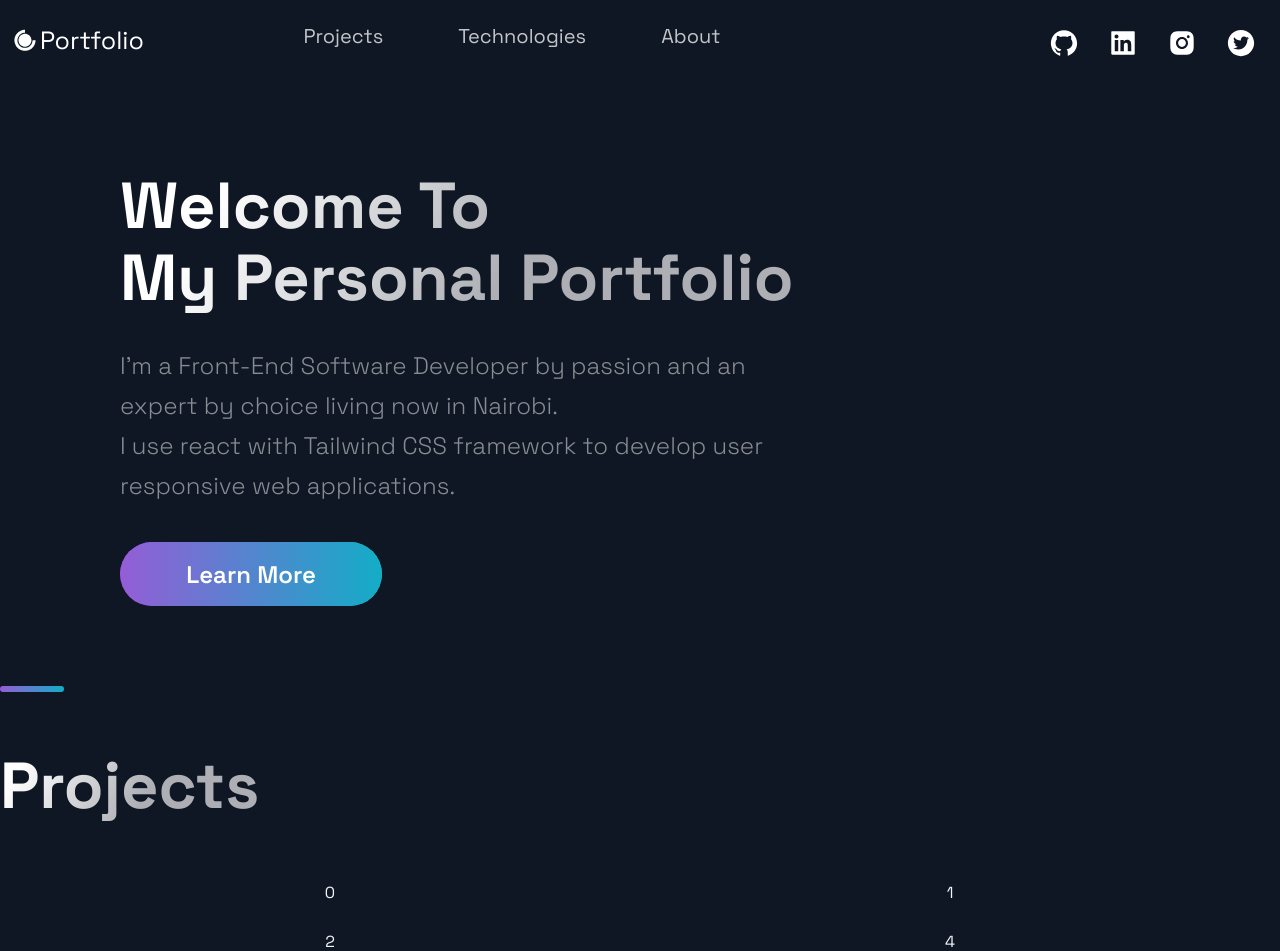
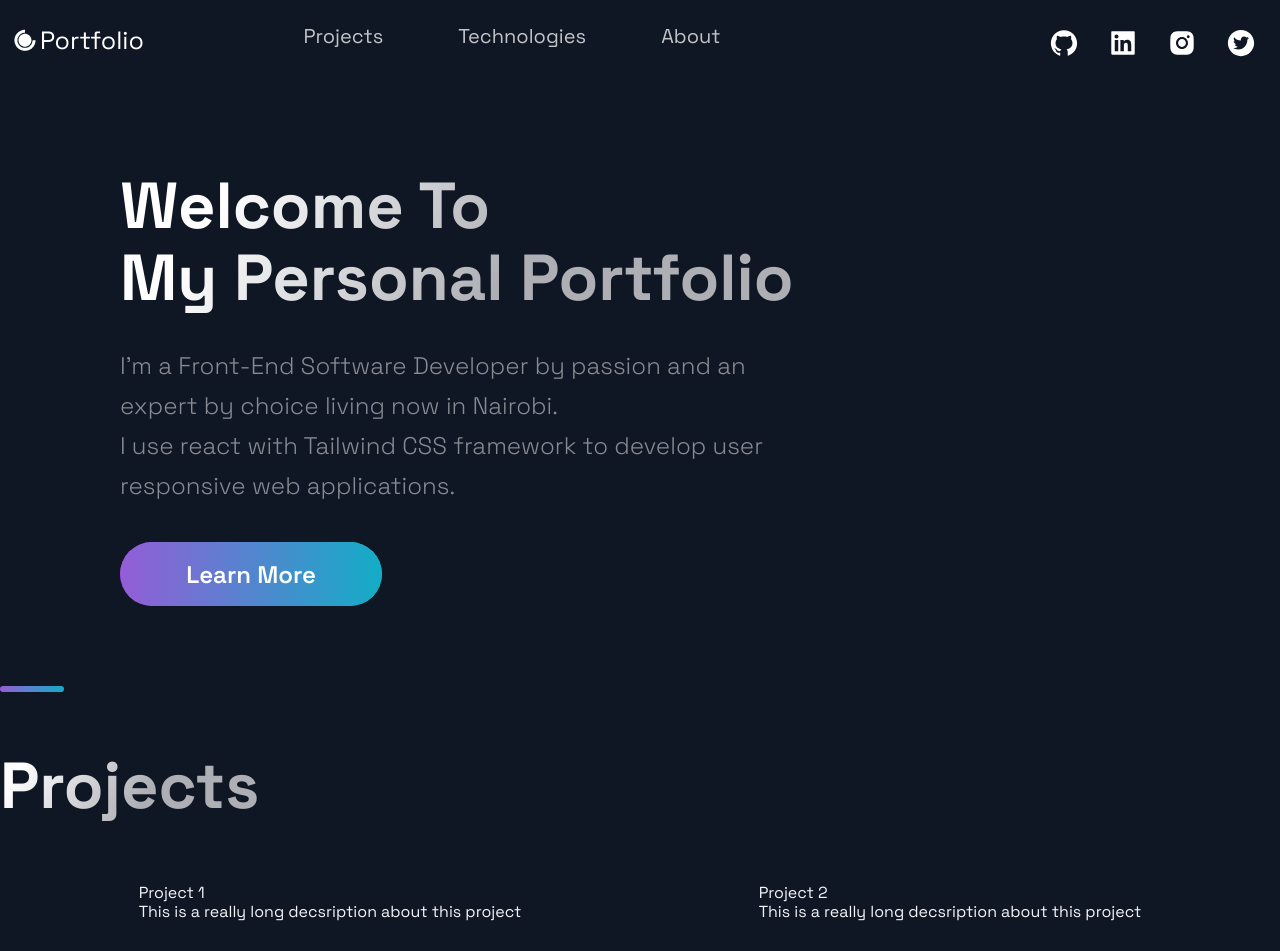
Before and after one commit to Nyakamba/portfolio_website, a Next.js app: page / in a window 1280 px wide. Shown: the top 951 px of the page. Built offline with nearby package versions, Linux system fonts and the light colour scheme.

Commit message:
Projects.js

```diff
--- a/src/components/Projects/Projects.js
+++ b/src/components/Projects/Projects.js
@@ -25,8 +25,32 @@ const Projects = () => (
     <SectionDivider />
     <SectionTitle main>Projects</SectionTitle>
     <GridContainer>
-      {[0, 1, 2, 4, 5, 6].map((project) => (
-        <div>{project}</div>
+      {[
+        {
+          title: "Project 1",
+          description: "This is a really long decsription about this project",
+        },
+
+        {
+          title: "Project 2",
+          description: "This is a really long decsription about this project",
+        },
+
+        {
+          title: "Project 3",
+          description: "This is a really long decsription about this project",
+        },
+
+        {
+          title: "Project 4",
+          description: "This is a really long decsription about this project",
+        },
+      ].map((project) => (
+        <div>
+          {project.title}
+          <br />
+          {project.description}
+        </div>
       ))}
     </GridContainer>
   </section>
```
